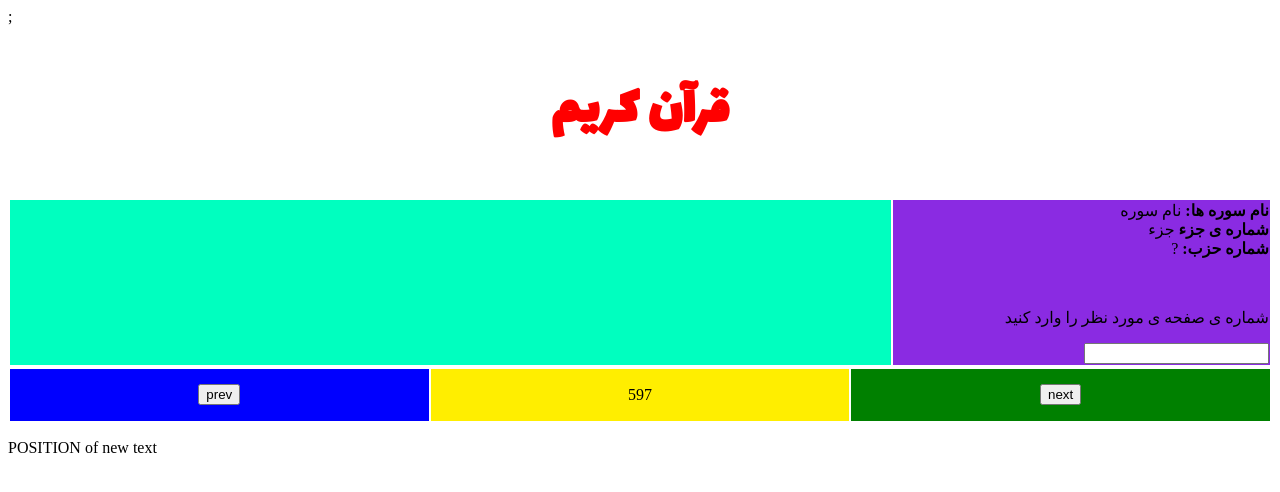
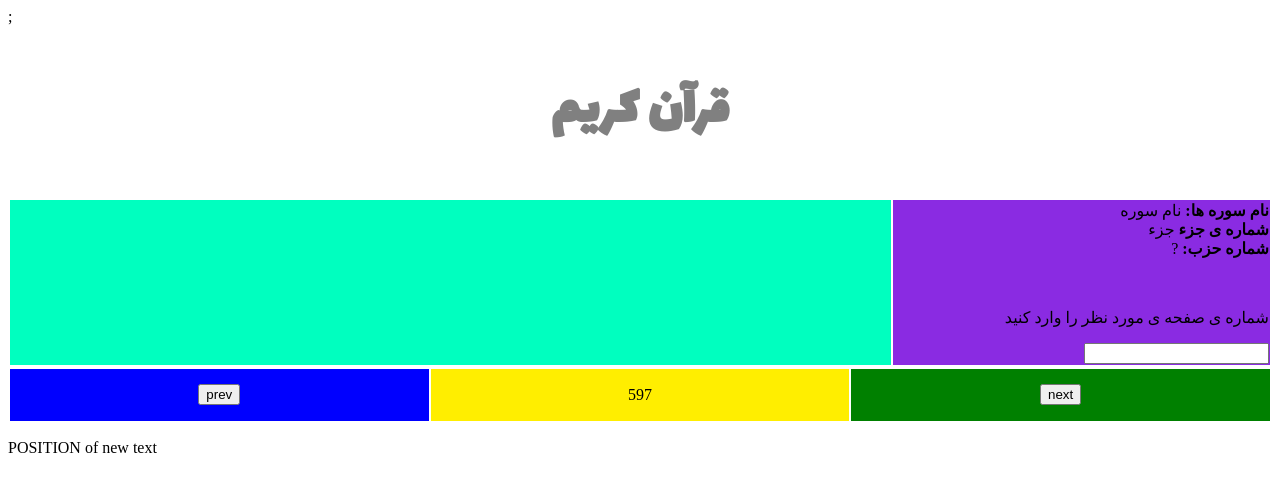
Before and after one commit to mortezaoboodi/quraan-client, a plain HTML site: page index.html in a window 1280 px wide. Drawn offline with nearby package versions, Linux system fonts and the light colour scheme; some packages are replaced by stand-ins of ours; no server answers; a script that the page names is missing.

Commit message:
changing color of the title to gray

```diff
--- a/index.html
+++ b/index.html
@@ -149,7 +149,7 @@
     </script>
 
     <section id="header">
-        <h1 style="font-family: 'Lalezar', cursive;font-size:40pt;color:red;text-align:center">قرآن کریم </h1>
+        <h1 style="font-family: 'Lalezar', cursive;font-size:40pt;color:grey;text-align:center">قرآن کریم </h1>
     </section>
     <section id="content">
         <table style="width:100%;direction:rtl">
```
